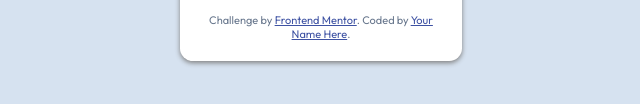
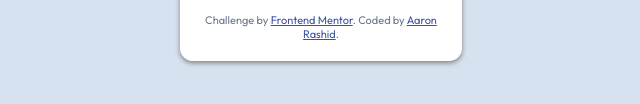
Before and after one commit to Aaron-193/qr-code-component-main, a plain HTML site: page qr-code-component-main/index.html in a window 1280 px wide. Shown: the part 576-680 px from the top of the page, 319-959 px from the left. Drawn offline with Linux system fonts and the light colour scheme.

Commit message:
Update attribution section to include correct author link

```diff
--- a/qr-code-component-main/index.html
+++ b/qr-code-component-main/index.html
@@ -30,7 +30,7 @@
   </section>
   <section role="contentinfo" class="attribution">
     Challenge by <a href="https://www.frontendmentor.io?ref=challenge" target="_self" rel="noopener noreferrer" aria-label="Example site opens in a new tab">Frontend Mentor</a>.
-    Coded by <a href="#">Your Name Here</a>.
+    Coded by <a href="https://Github.com/Aaron-193">Aaron Rashid</a>.
   </section>
   </main>
 </body>
```
